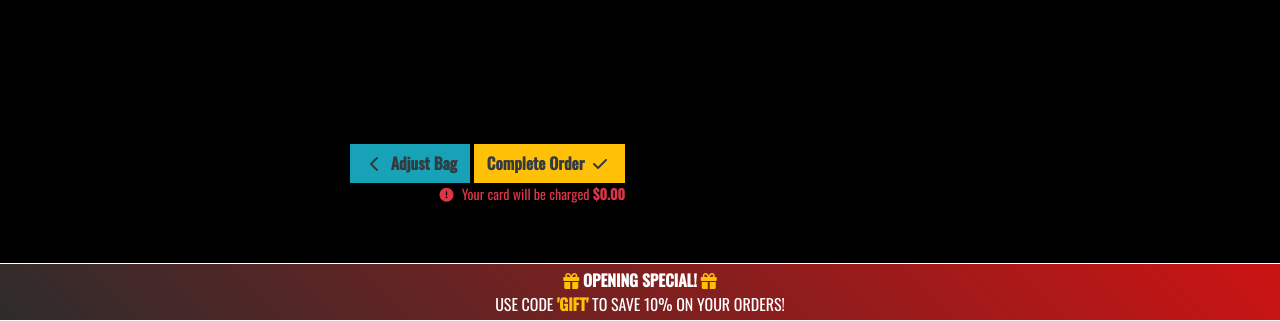
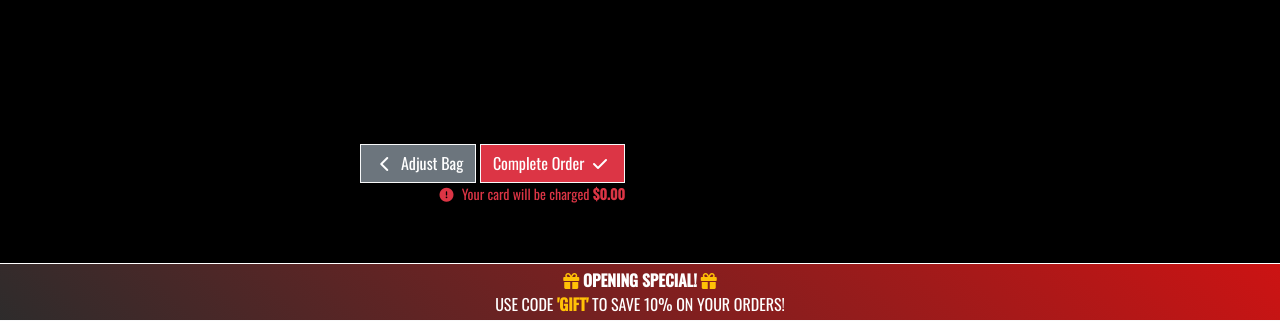
Before and after one commit to DiarmuidSheeran/decked-out-pp-5, a Django app: template checkout/templates/checkout/checkout.html in a window 1280 px wide. Shown: the part 1047-1368 px from the top of the page. Run offline with Django 3.2, Linux system fonts and the light colour scheme; the template is opened without the code that fills it: values that come from a table or form of the project are taken from there, others are empty; some libraries are stand-ins or nearby versions; some web fonts are replaced.

Commit message:
Edit button styling of checkout page

```diff
--- a/bag/templates/bag/bag.html
+++ b/bag/templates/bag/bag.html
@@ -46,7 +46,7 @@
                                 </div>
                                 <div class="col-12 col-sm-6 order-sm-last">
                                     {% if item.product.is_on_promotion and item.product.promotion_price %}
-                                        <p class="promotion-price text-danger">€{{ item.product.promotion_price }}</p>
+                                        <p class="promotion-price text-danger"><del class="text-white">€{{ item.product.price }}</del> €{{ item.product.promotion_price }}</p>
                                     {% else %}
                                         <p>€{{ item.product.price }} per Item</p>
                                     {% endif %}
--- a/checkout/templates/checkout/checkout.html
+++ b/checkout/templates/checkout/checkout.html
@@ -149,16 +149,16 @@
                     </fieldset>
 
                     <div class="submit-button text-right mt-5 mb-2">
-						<a href="{% url 'view_bag' %}" class="btn btn-info rounded-0">
+						<a href="{% url 'view_bag' %}" class="btn btn-secondary border border-light rounded-0">
 							<span class="icon">
-								<i class="fas fa-chevron-left text-dark"></i>
+								<i class="fas fa-chevron-left text-white"></i>
 							</span>
-							<span class="font-weight-bold text-dark">Adjust Bag</span>
+							<span class="text-white">Adjust Bag</span>
 						</a>
-						<button id="submit-button" class="btn btn-warning rounded-0">
-							<span class="font-weight-bold text-dark">Complete Order</span>
+						<button id="submit-button" class="btn btn-danger border border-light rounded-0">
+							<span class="text-white">Complete Order</span>
 							<span class="icon">
-								<i class="fa-solid fa-check text-dark"></i>
+								<i class="fa-solid fa-check text-white"></i>
 							</span>
 						</button>
 						<p class="small text-danger my-0">
```
